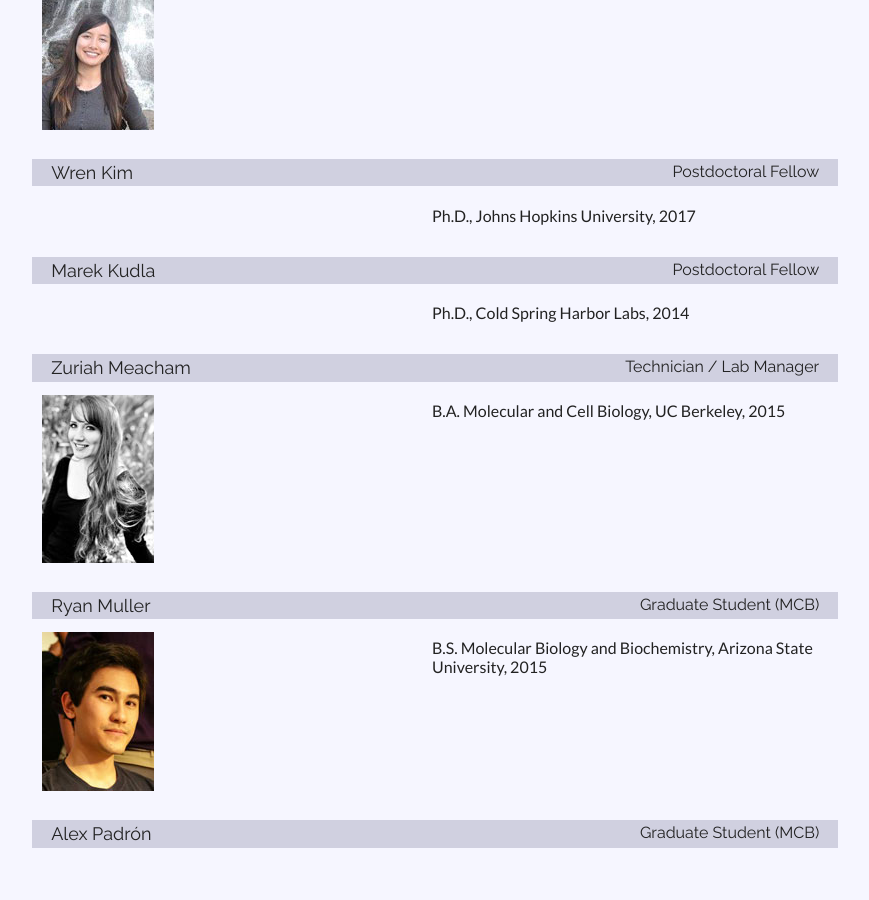
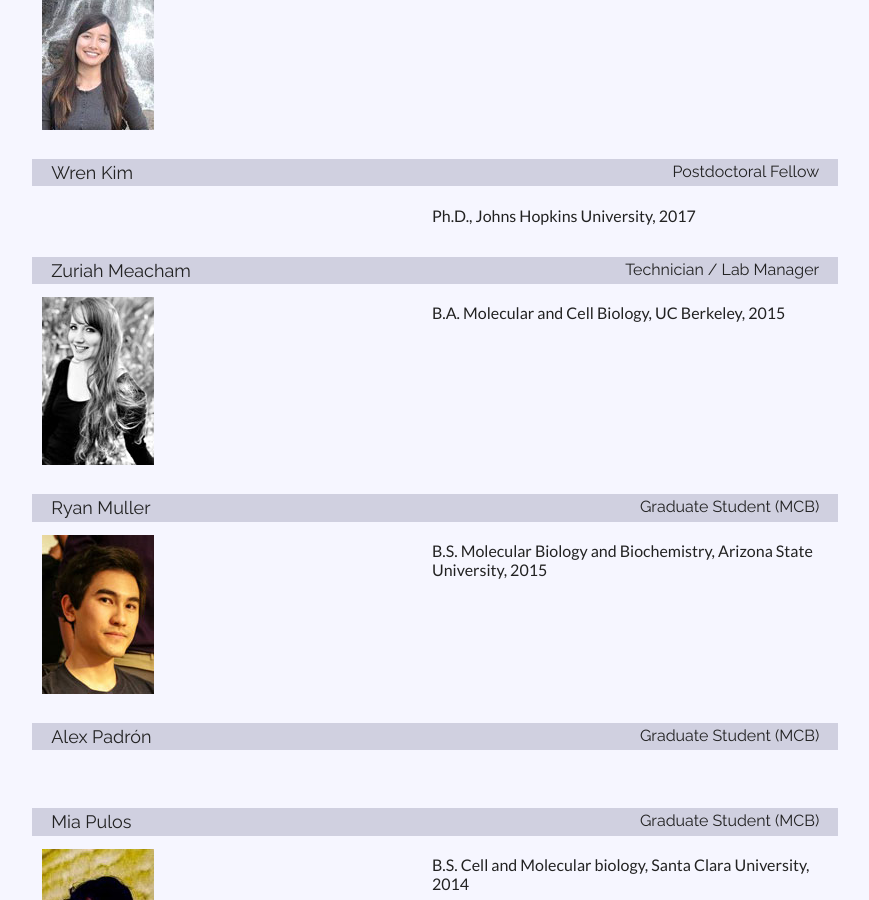
Before and after one commit to ingolia-lab/lab-web-page, a Jekyll site: the page built from src/people.html, in a window 1280 px wide and 900 px high, scrolled down 1487 px. Shown: the whole window, without its empty margins (208-1077 px from the left). Built offline with Jekyll 4.4.1, drawn with Linux system fonts in a browser that asks for light colours.

Commit message:
Removed Marek from people

```diff
--- a/src/_data/people-fulltime.yml
+++ b/src/_data/people-fulltime.yml
@@ -32,11 +32,6 @@
   position: Postdoctoral Fellow
   info: >
     <p>Ph.D., Johns Hopkins University, 2017</p>
-
-- name: Marek Kudla
-  position: Postdoctoral Fellow
-  info: >
-    <p>Ph.D., Cold Spring Harbor Labs, 2014</p>
 
 - name: Zuriah Meacham
   position: Technician / Lab Manager
```
